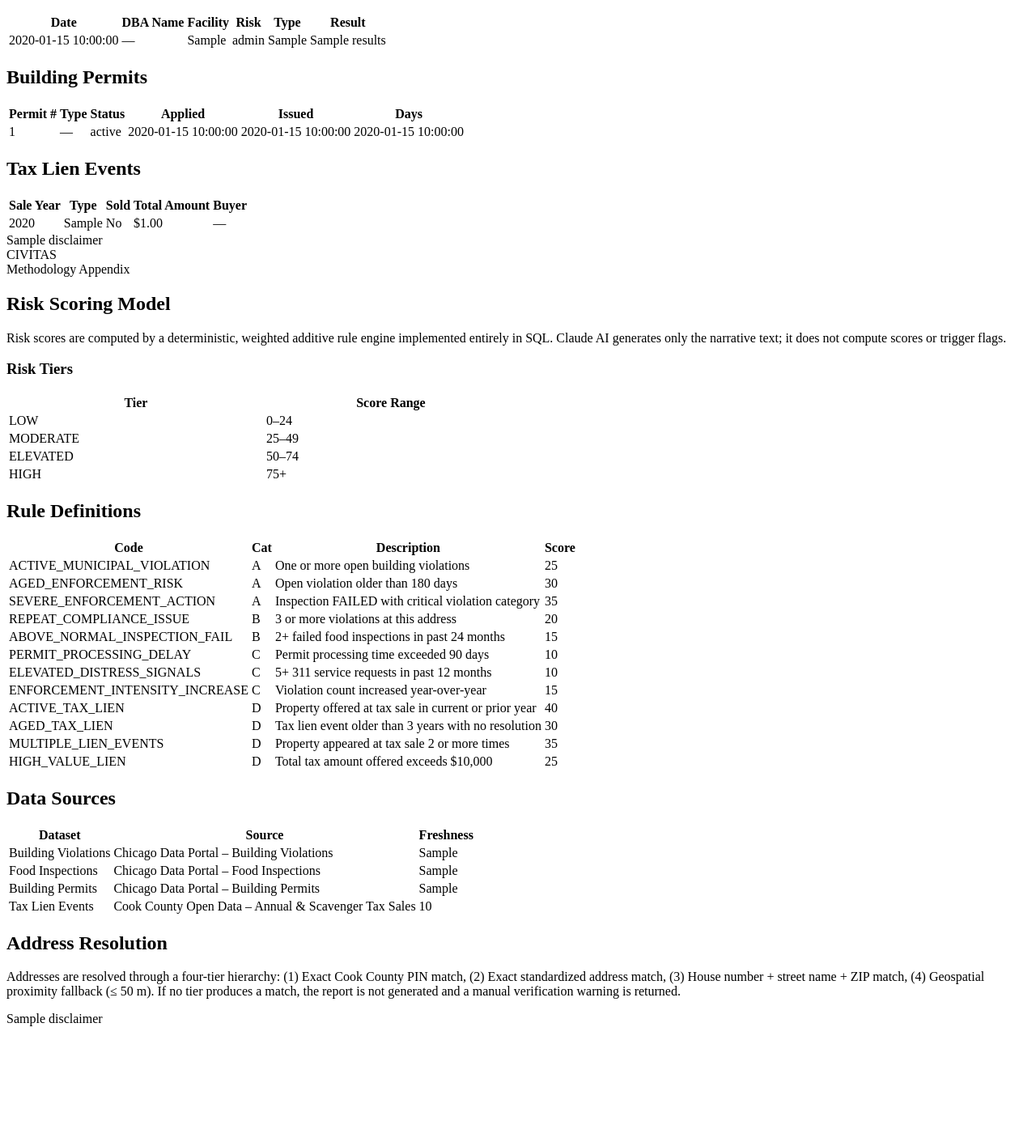
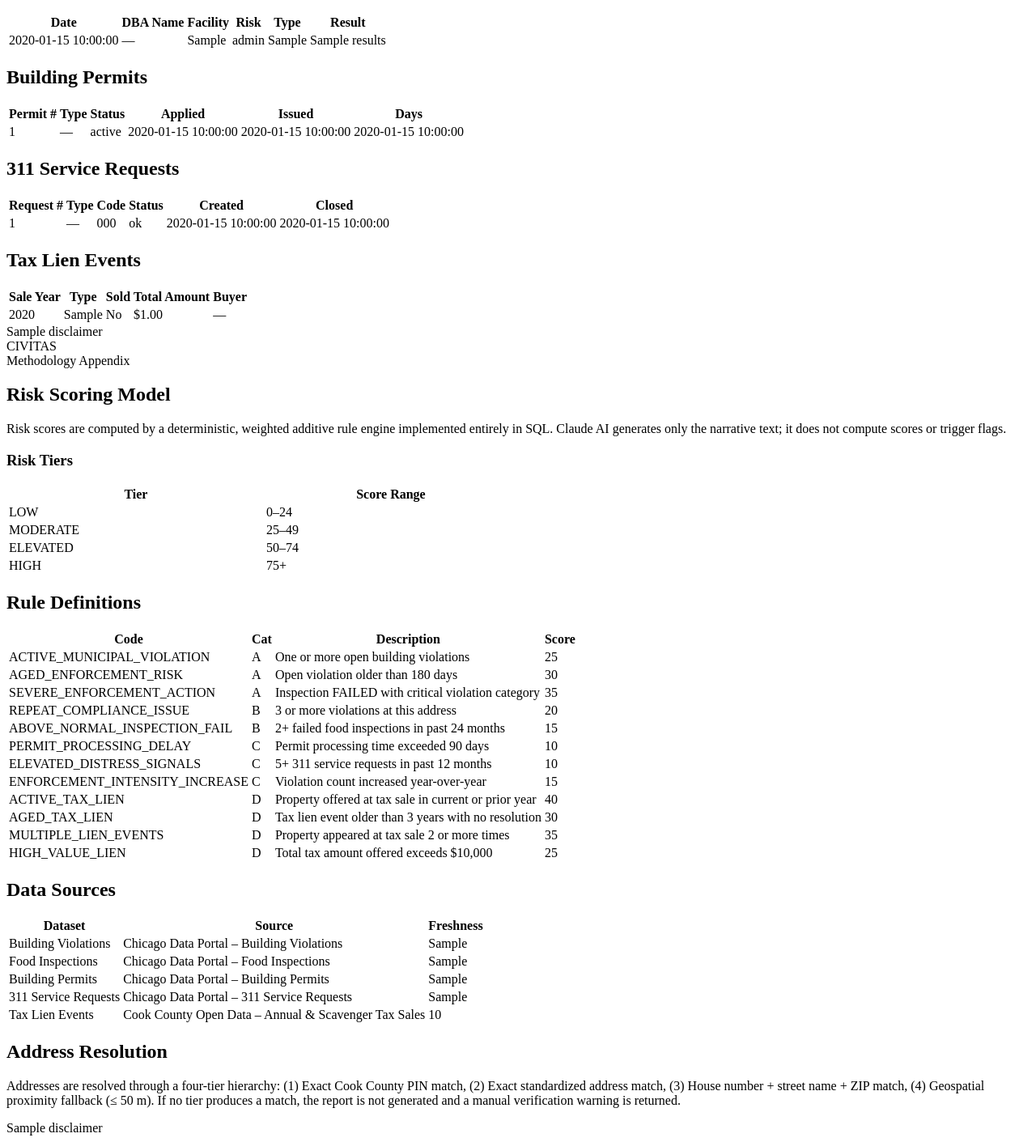
Before and after one commit to billshaffer-code/civitas-chicago, a Python web app: template backend/app/templates/report.html in a window 1280 px wide. Shown: the part 696-2107 px from the top of the page at 81% size. Before the commit the page ends 1964 px from the top, so only its background shows below. Run offline with Jinja, Linux system fonts and the light colour scheme; the template is opened without the code that fills it: most values are stand-ins (such as "Sample title", 1, 10 or a date in 2020).

Commit message:
feat: add 311 service requests to report and fix FastAPI deprecation
Add 311 data to all report layers (rule engine, API response, PDF template,
frontend tabs) and replace deprecated `regex=` with `pattern=` in Query().

Co-Authored-By: Claude Opus 4.6 <noreply@anthropic.com>

```diff
--- a/backend/app/routers/report.py
+++ b/backend/app/routers/report.py
@@ -35,7 +35,7 @@ router = APIRouter(prefix="/api/v1/report", tags=["report"])
 @router.post("/generate")
 async def generate_report(
     body: ReportRequest,
-    format: str = Query(default="json", regex="^(json|pdf)$"),
+    format: str = Query(default="json", pattern="^(json|pdf)$"),
 ):
     # ── 1. Validate location_sk ─────────────────────────────────────────────
     async with get_conn() as conn:
@@ -57,6 +57,7 @@ async def generate_report(
     inspections = await rule_engine.get_inspections(body.location_sk)
     permits     = await rule_engine.get_permits(body.location_sk)
     tax_liens   = await rule_engine.get_tax_liens(body.location_sk)
+    service_311 = await rule_engine.get_311_requests(body.location_sk)
 
     # ── 4. Data freshness ───────────────────────────────────────────────────
     freshness = await rule_engine.get_data_freshness()
@@ -97,6 +98,7 @@ async def generate_report(
             "inspections": inspections,
             "permits": permits,
             "tax_liens": tax_liens,
+            "service_311": service_311,
         },
         "ai_summary": narrative,
         "data_freshness": {
--- a/backend/app/templates/report.html
+++ b/backend/app/templates/report.html
@@ -137,6 +137,32 @@
   </tbody>
 </table>
 
+<h2>311 Service Requests</h2>
+<table>
+  <thead>
+    <tr>
+      <th>Request #</th><th>Type</th><th>Code</th>
+      <th>Status</th><th>Created</th><th>Closed</th>
+    </tr>
+  </thead>
+  <tbody>
+  {% if report.supporting_records.service_311 %}
+    {% for s in report.supporting_records.service_311 %}
+    <tr>
+      <td>{{ s.source_id or '—' }}</td>
+      <td>{{ (s.sr_type or '—')[:40] }}</td>
+      <td>{{ s.sr_short_code or '—' }}</td>
+      <td>{{ s.status or '—' }}</td>
+      <td>{{ s.created_date or '—' }}</td>
+      <td>{{ s.closed_date or '—' }}</td>
+    </tr>
+    {% endfor %}
+  {% else %}
+    <tr class="empty-row"><td colspan="6">No 311 service request records found.</td></tr>
+  {% endif %}
+  </tbody>
+</table>
+
 <h2>Tax Lien Events</h2>
 <table>
   <thead>
@@ -237,6 +263,11 @@ it does not compute scores or trigger flags.</p>
       <td>{{ report.data_freshness.permits_as_of or 'Unknown' }}</td>
     </tr>
     <tr>
+      <td>311 Service Requests</td>
+      <td>Chicago Data Portal – 311 Service Requests</td>
+      <td>{{ report.data_freshness.service_311_as_of or 'Unknown' }}</td>
+    </tr>
+    <tr>
       <td>Tax Lien Events</td>
       <td>Cook County Open Data – Annual &amp; Scavenger Tax Sales</td>
       <td>{{ report.data_freshness.tax_liens_as_of or 'Unknown' }}</td>
```
Also changed, not shown: backend/app/services/rule_engine.py (+17 -0 lines), backend/tests/test_api_report.py (+2 -0 lines), frontend/src/components/RiskReport.tsx (+6 -5 lines).
